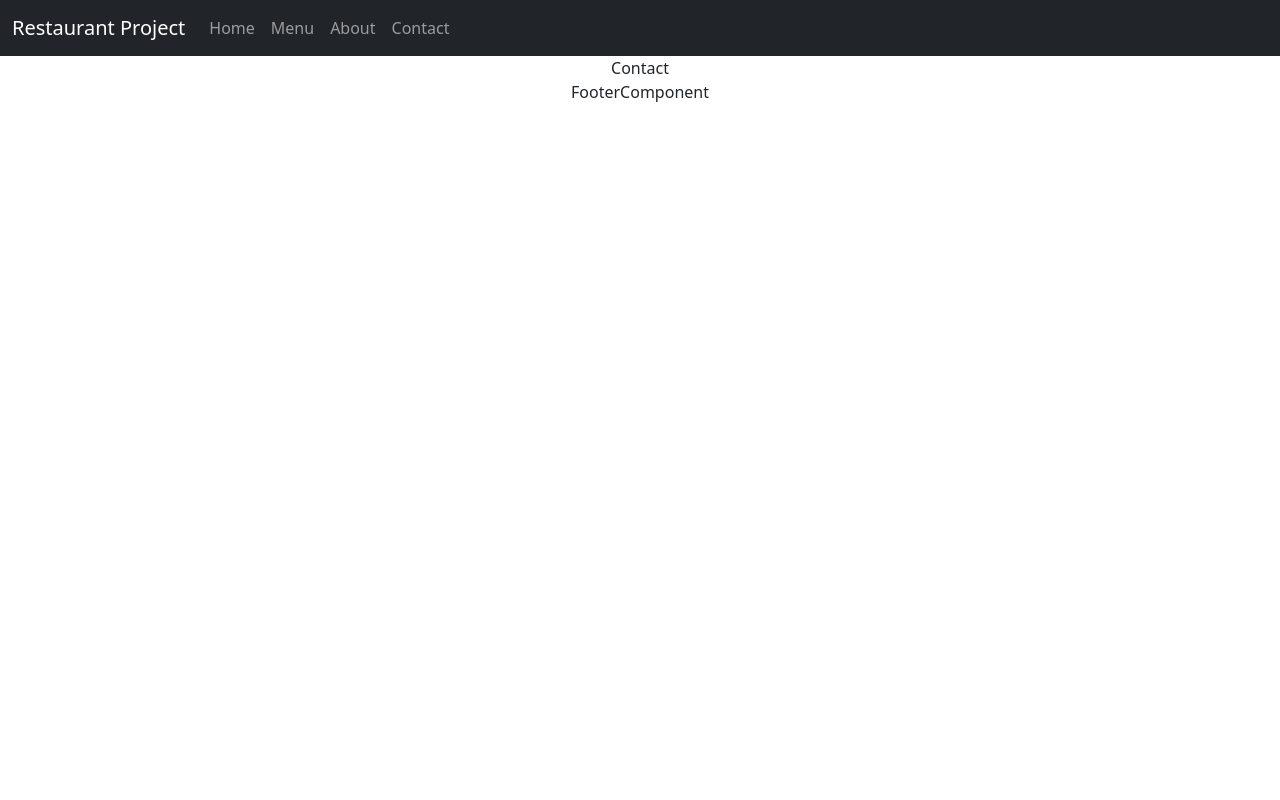
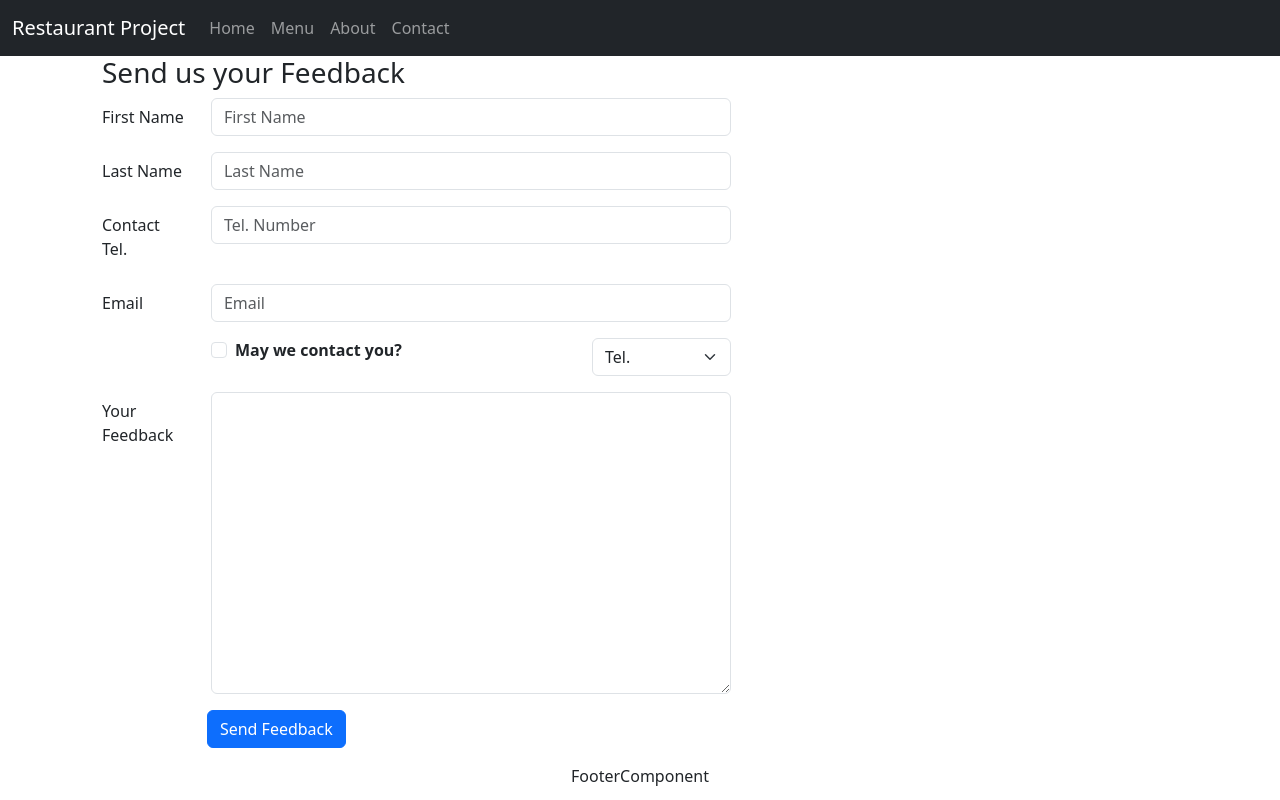
Before and after one commit to Rafid41/React_project-1_Restaurant_project, a React (Create React App) app: page /contact in a window 1280 px wide. Built offline with nearby package versions, Linux system fonts and the light colour scheme.

Commit message:
React Form: Form and Submit [file: restaurant_project\src\components\body\Contact.jsx]

```diff
--- a/src/components/body/BodyComponent.js
+++ b/src/components/body/BodyComponent.js
@@ -1,6 +1,8 @@
 // restaurant_project\src\components\body\BodyComponent.js
 
-import { Routes, Route } from "react-router-dom";
+// NOTE: for react >=v6, redirect, Switch doesn't work
+// alternative: Redirect:Navigate, Switch:Routes
+import { Routes, Route, Navigate } from "react-router-dom";
 import Home from "./Home";
 import Menu from "./Menu";
 import Contact from "./Contact";
@@ -10,10 +12,12 @@ const BodyComponent = () => {
     return (
         <div>
             <Routes>
-                <Route path="/" element={<Home />} />
+                <Route path="/home" element={<Home />} />
                 <Route path="/menu" element={<Menu />} />
                 <Route path="/contact" element={<Contact />} />
                 <Route path="/about" element={<About />} />
+                <Route path="/" element={<Navigate to="/home" />} />
+                {/* <Redirect from="/" to="/home" /> */}
             </Routes>
         </div>
     );
--- a/src/components/body/Contact.jsx
+++ b/src/components/body/Contact.jsx
@@ -1,13 +1,195 @@
-import React, { Component } from 'react'
+//restaurant_project\src\components\body\Contact.jsx
 
-export class Contact extends Component {
-  render() {
-    return (
-      <div>
-        Contact
-      </div>
-    )
-  }
+import React, { Component } from "react";
+import { Button, Form, FormGroup, Label, Input, Col } from "reactstrap";
+
+// Control Component
+// so state lagbe
+
+class Contact extends Component {
+    constructor(props) {
+        super(props);
+        this.state = {
+            firstname: "",
+            lastname: "",
+            telnum: "",
+            email: "",
+            agree: false,
+            contactType: "Tel.",
+            message: "",
+        };
+
+        // bind handleInputChange
+        this.handleInputChange = this.handleInputChange.bind(this);
+        this.handleSubmit = this.handleSubmit.bind(this);
+    }
+
+    handleInputChange = (event) => {
+        // checkbox kina check, chkbox true/false hy
+        const value =
+            event.target.type === "checkbox"
+                ? event.target.checked
+                : event.target.value;
+
+        //field_name
+        const name = event.target.name;
+
+        // setState
+        this.setState({
+            [name]: value,
+        });
+    };
+
+    handleSubmit = (event) => {
+        console.log(this.state);
+        event.preventDefault();
+    };
+
+    render() {
+        return (
+            <div className="container">
+                <div
+                    className="row row-content"
+                    style={{ paddingLeft: "20px", textAlign: "left" }}
+                >
+                    <div className="col-12">
+                        <h3>Send us your Feedback</h3>
+                    </div>
+                    <div className="col-12 col-md-7">
+                        <Form onSubmit={this.handleSubmit}>
+                            {/* <FormGroup row> er "row" prop bool value accept kore */}
+                            {/* First Name */}
+                            <FormGroup row>
+                                {/* md==medium */}
+
+                                <Label htmlFor="firstname" md={2}>
+                                    First Name
+                                </Label>
+
+                                <Col md={10}>
+                                    <Input
+                                        type="text"
+                                        name="firstname"
+                                        placeholder="First Name"
+                                        value={this.state.firstname}
+                                        onChange={this.handleInputChange}
+                                    />
+                                </Col>
+                            </FormGroup>
+
+                            {/* Last Name */}
+                            <FormGroup row>
+                                <Label htmlFor="lastname" md={2}>
+                                    Last Name
+                                </Label>
+
+                                <Col md={10}>
+                                    <Input
+                                        type="text"
+                                        name="lastname"
+                                        placeholder="Last Name"
+                                        value={this.state.lastname}
+                                        onChange={this.handleInputChange}
+                                    />
+                                </Col>
+                            </FormGroup>
+
+                            {/* Phone num */}
+                            <FormGroup row>
+                                <Label htmlFor="telnum" md={2}>
+                                    Contact Tel.
+                                </Label>
+
+                                <Col md={10}>
+                                    <Input
+                                        type="tel"
+                                        name="telnum"
+                                        placeholder="Tel. Number"
+                                        value={this.state.telnum}
+                                        onChange={this.handleInputChange}
+                                    />
+                                </Col>
+                            </FormGroup>
+
+                            {/* Email */}
+                            <FormGroup row>
+                                <Label htmlFor="email" md={2}>
+                                    Email
+                                </Label>
+
+                                <Col md={10}>
+                                    <Input
+                                        type="email"
+                                        name="email"
+                                        placeholder="Email"
+                                        value={this.state.email}
+                                        onChange={this.handleInputChange}
+                                    />
+                                </Col>
+                            </FormGroup>
+
+                            {/* checkbox */}
+                            <FormGroup row>
+                                <Col md={{ size: 6, offset: 2 }}>
+                                    <FormGroup check>
+                                        <Label check>
+                                            <Input
+                                                type="checkbox"
+                                                name="agree"
+                                                checked={this.state.agree}
+                                                onChange={
+                                                    this.handleInputChange
+                                                }
+                                            />
+                                            <strong>May we contact you?</strong>
+                                        </Label>
+                                    </FormGroup>
+                                </Col>
+
+                                {/* drop down menu */}
+                                <Col md={{ size: 3, offset: 1 }}>
+                                    <Input
+                                        type="select"
+                                        name="contactType"
+                                        value={this.state.contactType}
+                                        onChange={this.handleInputChange}
+                                    >
+                                        <option>Tel.</option>
+                                        <option>Email</option>
+                                    </Input>
+                                </Col>
+                            </FormGroup>
+
+                            {/*  for messagebox */}
+                            <FormGroup row>
+                                <Label htmlFor="message" md={2}>
+                                    Your Feedback
+                                </Label>
+                                <Col md={10}>
+                                    <Input
+                                        type="textarea"
+                                        name="message"
+                                        value={this.state.message}
+                                        rows="12"
+                                        onChange={this.handleInputChange}
+                                    ></Input>
+                                </Col>
+                            </FormGroup>
+
+                            {/* submit button */}
+                            <FormGroup>
+                                <Col md={{ size: 10, offset: 2 }}>
+                                    <Button type="submit" color="primary">
+                                        Send Feedback
+                                    </Button>
+                                </Col>
+                            </FormGroup>
+                        </Form>
+                    </div>
+                </div>
+            </div>
+        );
+    }
 }
 
 export default Contact;
```
